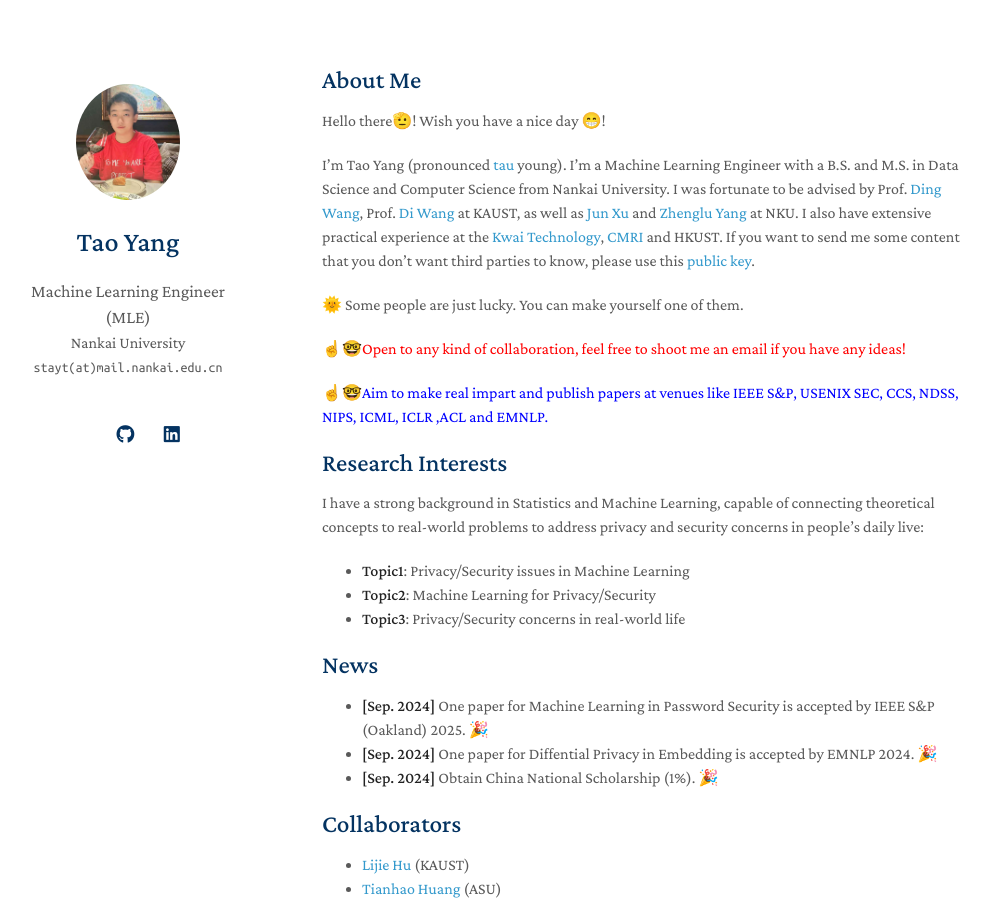
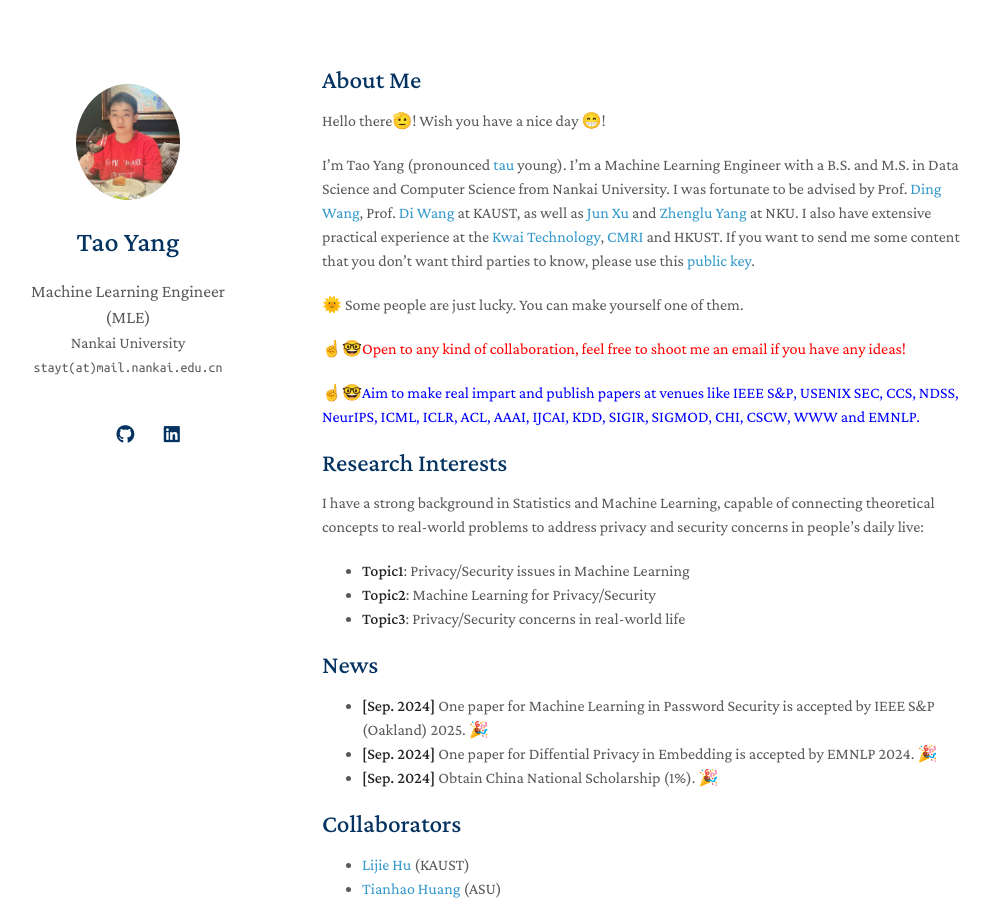
Before and after one commit to stayt1/stayt1.github.io, a Jekyll site: the page built from index.md, in a window 1280 px wide and 900 px high. Shown: the whole window, without its empty margins (148-1139 px from the left). Built offline with Jekyll 4.4.1, drawn with Linux system fonts in a browser that asks for light colours; a style sheet for code colours, icons or effects is not loaded; our own code applies the rules of GitHub Pages for plain Markdown files.

Commit message:
Update index.md

```diff
--- a/index.md
+++ b/index.md
@@ -10,7 +10,7 @@
 
 🌞 Some people are just lucky. You can make yourself one of them.
 <p style="color: red;">☝🤓Open to any kind of collaboration, feel free to shoot me an email if you have any ideas!</p>
-<p style="color: blue;">☝🤓Aim to make real impart and publish papers at venues like IEEE S&P, USENIX SEC, CCS, NDSS, NIPS, ICML, ICLR ,ACL and EMNLP.</p>
+<p style="color: blue;">☝🤓Aim to make real impart and publish papers at venues like IEEE S&P, USENIX SEC, CCS, NDSS, NeurIPS, ICML, ICLR, ACL, AAAI, IJCAI, KDD, SIGIR, SIGMOD, CHI, CSCW, WWW and EMNLP.</p>
 
 ## Research Interests
 
```
